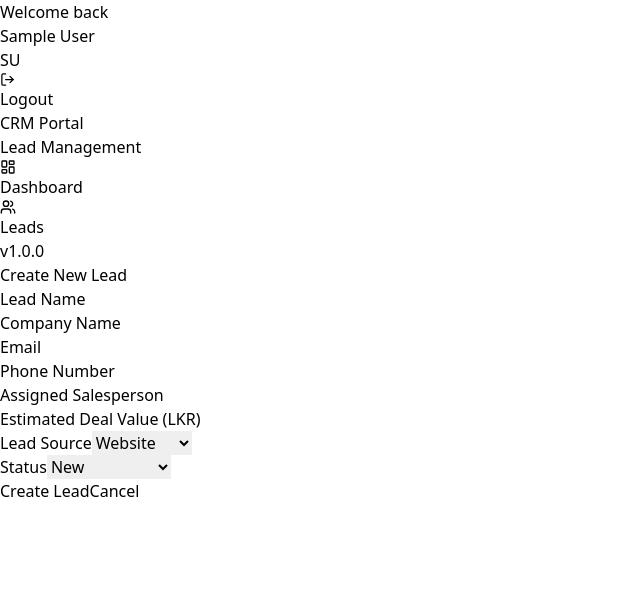
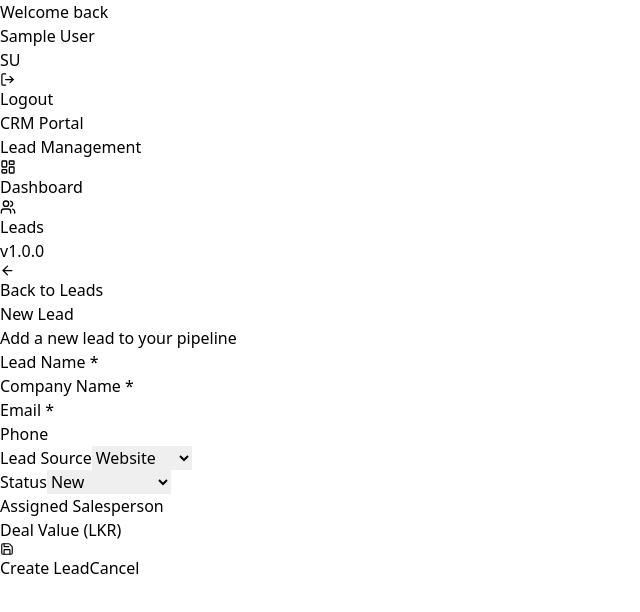
Before and after one commit to rashdiwsl/crm-rashmi-portal, a React (Vite) app: page /leads/new in a window 1280 px wide. Shown: the top 612 px of the page, without its empty margins (0-640 px from the left). Built offline with nearby package versions, Linux system fonts and the light colour scheme; sample sign-in values are in the browser's storage.

Commit message:
feat(ui): professional LeadForm with grid layout

```diff
--- a/src/pages/LeadForm.jsx
+++ b/src/pages/LeadForm.jsx
@@ -1,5 +1,6 @@
 import { useEffect, useState } from 'react';
 import { useNavigate, useParams } from 'react-router-dom';
+import { ArrowLeft, Save } from 'lucide-react';
 import api from '../api/axios';
 
 const STATUSES = ['New', 'Contacted', 'Qualified', 'Proposal Sent', 'Won', 'Lost'];
@@ -51,63 +52,90 @@ export default function LeadForm() {
     }
   };
 
-  const fields = [
-    { name: 'lead_name', label: 'Lead Name', type: 'text', required: true },
-    { name: 'company_name', label: 'Company Name', type: 'text', required: true },
-    { name: 'email', label: 'Email', type: 'email', required: true },
-    { name: 'phone', label: 'Phone Number', type: 'text' },
-    { name: 'assigned_to', label: 'Assigned Salesperson', type: 'text' },
-    { name: 'deal_value', label: 'Estimated Deal Value (LKR)', type: 'number' },
-  ];
+  return (
+    <div className="p-8 max-w-2xl mx-auto">
+      <button
+        onClick={() => navigate('/leads')}
+        className="flex items-center gap-2 text-sm text-gray-400 hover:text-gray-700 mb-6 transition"
+      >
+        <ArrowLeft size={15} />
+        Back to Leads
+      </button>
 
-  return (
-    <div className="p-6 max-w-2xl mx-auto">
-      <h1 className="text-2xl font-bold text-gray-800 mb-6">
-        {isEdit ? 'Edit Lead' : 'Create New Lead'}
-      </h1>
+      <div className="mb-6">
+        <h1 className="text-2xl font-bold text-gray-900">{isEdit ? 'Edit Lead' : 'New Lead'}</h1>
+        <p className="text-sm text-gray-400 mt-1">{isEdit ? 'Update lead information' : 'Add a new lead to your pipeline'}</p>
+      </div>
 
       {error && (
-        <div className="bg-red-50 text-red-600 px-4 py-3 rounded-lg mb-4 text-sm">{error}</div>
+        <div className="bg-red-50 text-red-600 border border-red-100 px-4 py-3 rounded-xl mb-5 text-sm">{error}</div>
       )}
 
-      <form onSubmit={handleSubmit} className="bg-white rounded-xl shadow p-6 space-y-4">
-        {fields.map(f => (
-          <div key={f.name}>
-            <label className="block text-sm font-medium text-gray-700 mb-1">{f.label}</label>
-            <input
-              type={f.type}
-              name={f.name}
-              value={form[f.name]}
-              onChange={handleChange}
-              required={f.required}
-              className="w-full border border-gray-300 rounded-lg px-3 py-2 focus:outline-none focus:ring-2 focus:ring-blue-500"
-            />
+      <form onSubmit={handleSubmit} className="bg-white rounded-2xl border border-gray-100 shadow-sm p-6 space-y-5">
+        <div className="grid grid-cols-2 gap-4">
+          <div>
+            <label className="block text-xs font-semibold text-gray-500 uppercase tracking-wide mb-1.5">Lead Name *</label>
+            <input type="text" name="lead_name" value={form.lead_name} onChange={handleChange} required
+              className="w-full border border-gray-200 rounded-xl px-4 py-2.5 text-sm focus:outline-none focus:ring-2 focus:ring-blue-500" />
           </div>
-        ))}
+          <div>
+            <label className="block text-xs font-semibold text-gray-500 uppercase tracking-wide mb-1.5">Company Name *</label>
+            <input type="text" name="company_name" value={form.company_name} onChange={handleChange} required
+              className="w-full border border-gray-200 rounded-xl px-4 py-2.5 text-sm focus:outline-none focus:ring-2 focus:ring-blue-500" />
+          </div>
+        </div>
 
+        <div className="grid grid-cols-2 gap-4">
           <div>
-          <label className="block text-sm font-medium text-gray-700 mb-1">Lead Source</label>
+            <label className="block text-xs font-semibold text-gray-500 uppercase tracking-wide mb-1.5">Email *</label>
+            <input type="email" name="email" value={form.email} onChange={handleChange} required
+              className="w-full border border-gray-200 rounded-xl px-4 py-2.5 text-sm focus:outline-none focus:ring-2 focus:ring-blue-500" />
+          </div>
+          <div>
+            <label className="block text-xs font-semibold text-gray-500 uppercase tracking-wide mb-1.5">Phone</label>
+            <input type="text" name="phone" value={form.phone} onChange={handleChange}
+              className="w-full border border-gray-200 rounded-xl px-4 py-2.5 text-sm focus:outline-none focus:ring-2 focus:ring-blue-500" />
+          </div>
+        </div>
+
+        <div className="grid grid-cols-2 gap-4">
+          <div>
+            <label className="block text-xs font-semibold text-gray-500 uppercase tracking-wide mb-1.5">Lead Source</label>
             <select name="lead_source" value={form.lead_source} onChange={handleChange}
-            className="w-full border border-gray-300 rounded-lg px-3 py-2 focus:outline-none focus:ring-2 focus:ring-blue-500">
+              className="w-full border border-gray-200 rounded-xl px-4 py-2.5 text-sm focus:outline-none focus:ring-2 focus:ring-blue-500 text-gray-700">
               {SOURCES.map(s => <option key={s}>{s}</option>)}
             </select>
           </div>
-
           <div>
-          <label className="block text-sm font-medium text-gray-700 mb-1">Status</label>
+            <label className="block text-xs font-semibold text-gray-500 uppercase tracking-wide mb-1.5">Status</label>
             <select name="status" value={form.status} onChange={handleChange}
-            className="w-full border border-gray-300 rounded-lg px-3 py-2 focus:outline-none focus:ring-2 focus:ring-blue-500">
+              className="w-full border border-gray-200 rounded-xl px-4 py-2.5 text-sm focus:outline-none focus:ring-2 focus:ring-blue-500 text-gray-700">
               {STATUSES.map(s => <option key={s}>{s}</option>)}
             </select>
           </div>
+        </div>
 
-        <div className="flex gap-3 pt-2">
+        <div className="grid grid-cols-2 gap-4">
+          <div>
+            <label className="block text-xs font-semibold text-gray-500 uppercase tracking-wide mb-1.5">Assigned Salesperson</label>
+            <input type="text" name="assigned_to" value={form.assigned_to} onChange={handleChange}
+              className="w-full border border-gray-200 rounded-xl px-4 py-2.5 text-sm focus:outline-none focus:ring-2 focus:ring-blue-500" />
+          </div>
+          <div>
+            <label className="block text-xs font-semibold text-gray-500 uppercase tracking-wide mb-1.5">Deal Value (LKR)</label>
+            <input type="number" name="deal_value" value={form.deal_value} onChange={handleChange}
+              className="w-full border border-gray-200 rounded-xl px-4 py-2.5 text-sm focus:outline-none focus:ring-2 focus:ring-blue-500" />
+          </div>
+        </div>
+
+        <div className="flex gap-3 pt-2 border-t border-gray-100">
           <button type="submit" disabled={loading}
-            className="bg-blue-600 text-white px-6 py-2 rounded-lg hover:bg-blue-700 transition disabled:opacity-50">
+            className="flex items-center gap-2 bg-blue-600 text-white px-6 py-2.5 rounded-xl text-sm font-semibold hover:bg-blue-700 transition disabled:opacity-50">
+            <Save size={14} />
             {loading ? 'Saving...' : isEdit ? 'Update Lead' : 'Create Lead'}
           </button>
           <button type="button" onClick={() => navigate('/leads')}
-            className="bg-gray-100 text-gray-700 px-6 py-2 rounded-lg hover:bg-gray-200 transition">
+            className="bg-gray-100 text-gray-700 px-6 py-2.5 rounded-xl text-sm font-medium hover:bg-gray-200 transition">
             Cancel
           </button>
         </div>
```
Lines whose indentation alone changed are shown as unchanged.
